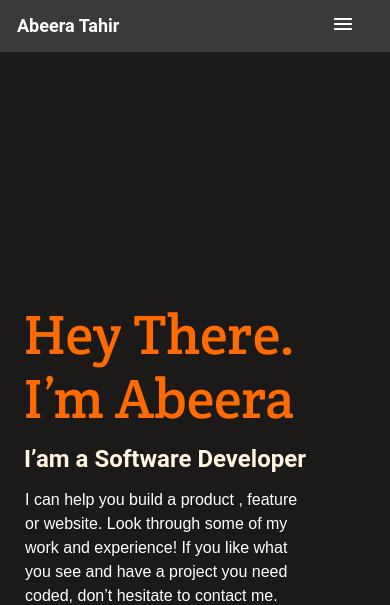
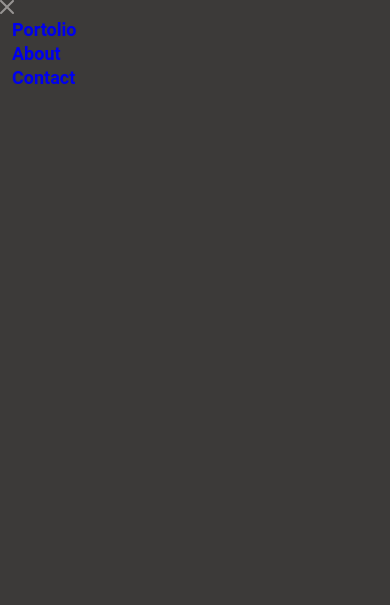
Before and after one commit to AbeeraTahir/Portfolio, a website: page index.html in a window 390 px wide. Both pictures are taken after a click on the element 346 px from the left and 28 px from the top of the page. Shown: the top 605 px of the page. Drawn offline with Linux system fonts and the light colour scheme.

Commit message:
Add javascript for mobile menu

```diff
--- a/index.html
+++ b/index.html
@@ -24,10 +24,10 @@
                 </div>
                 <div class="mobile_menu hide">
                     <ul>
-                        <li><img src="icons/cross_icon.svg" alt="cross icon"></li>
-                        <li><a href="#work">Portolio</a></li>
-                        <li><a href="#about">About</a></li>
-                        <li><a href="#contact">Contact</a></li>
+                        <li class="cross_icon"><img src="icons/cross_icon.svg" alt="cross icon"></li>
+                        <li class="nav_links"><a href="#work">Portolio</a></li>
+                        <li class="nav_links"><a href="#about">About</a></li>
+                        <li class="nav_links"><a href="#contact">Contact</a></li>
                     </ul>
                 </div>
             </nav>
--- a/script.js
+++ b/script.js
@@ -0,0 +1,15 @@
+const bars = document.querySelector('.bars');
+const crossIcon = document.querySelector('.cross_icon');
+const navLinks = document.querySelectorAll('.nav_links');
+const mobileMenu = document.querySelector('.mobile_menu');
+bars.addEventListener('click', () => {
+  mobileMenu.classList.toggle('hide');
+});
+crossIcon.addEventListener('click', () => {
+  mobileMenu.classList.toggle('hide');
+});
+navLinks.forEach((item) => {
+  item.addEventListener('click', () => {
+    mobileMenu.classList.add('hide');
+  });
+});
```
